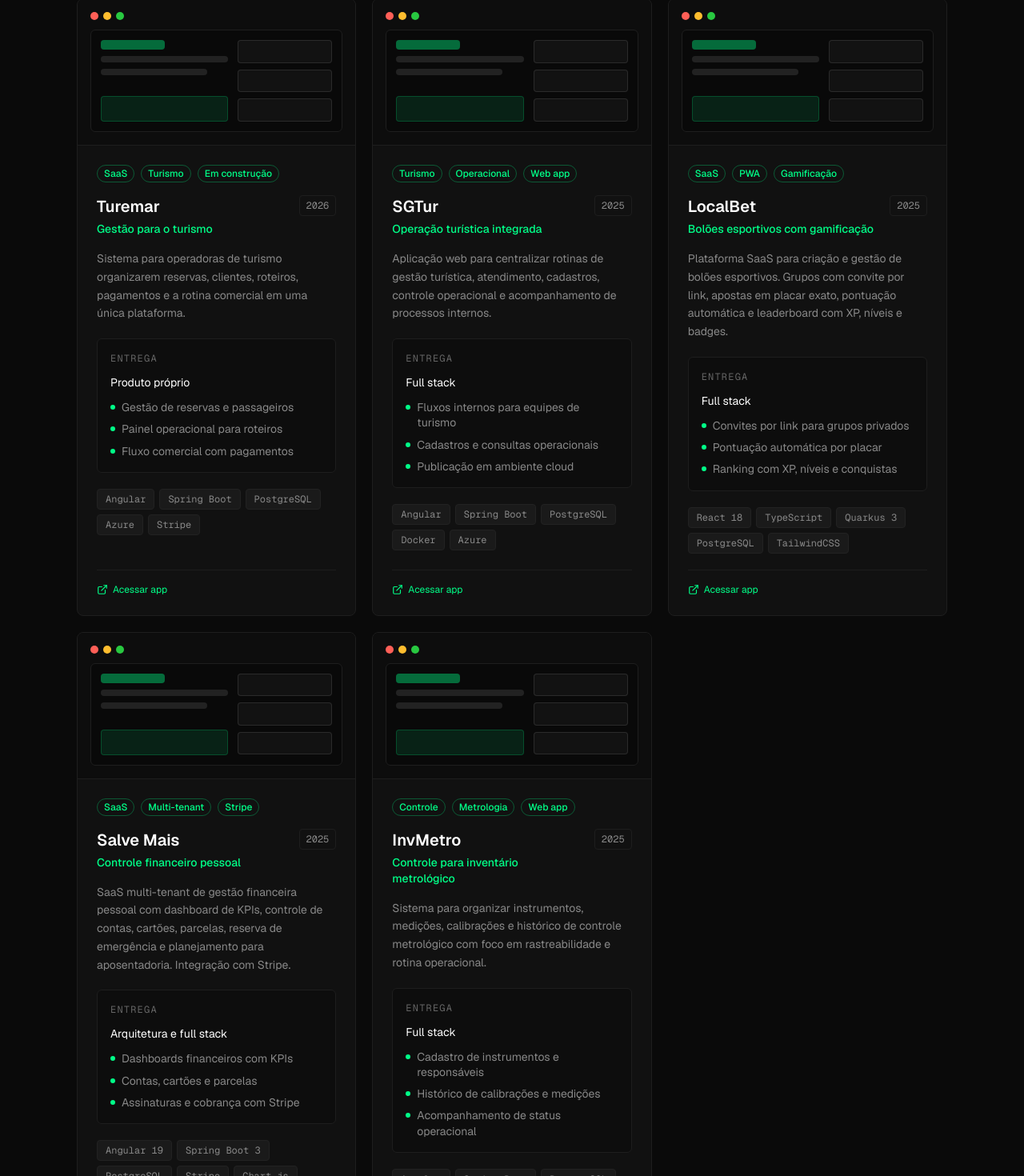
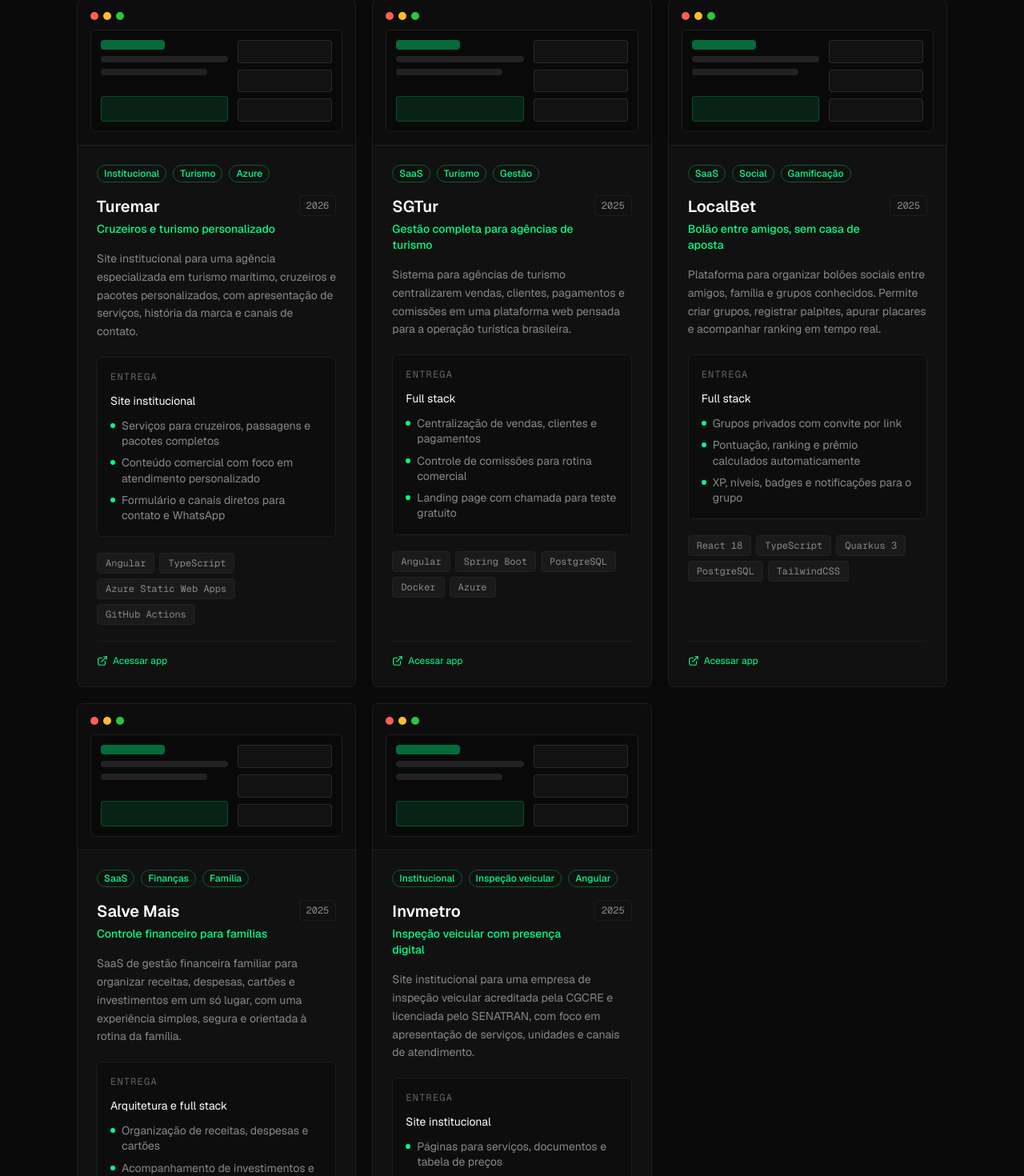
Before and after one commit to lytotech/lytotech, a Next.js app: page / in a window 1280 px wide. Shown: the part 1673-3143 px from the top of the page at 80% size. Built offline with nearby package versions, Linux system fonts and the light colour scheme.

Commit message:
Atualiza descricoes dos projetos

```diff
--- a/src/data/projects.ts
+++ b/src/data/projects.ts
@@ -17,35 +17,35 @@
   {
     id: "turemar",
     name: "Turemar",
-    tagline: "Gestão para o turismo",
+    tagline: "Cruzeiros e turismo personalizado",
     description:
-      "Sistema para operadoras de turismo organizarem reservas, clientes, roteiros, pagamentos e a rotina comercial em uma única plataforma.",
-    role: "Produto próprio",
+      "Site institucional para uma agência especializada em turismo marítimo, cruzeiros e pacotes personalizados, com apresentação de serviços, história da marca e canais de contato.",
+    role: "Site institucional",
     year: "2026",
-    tech: ["Angular", "Spring Boot", "PostgreSQL", "Azure", "Stripe"],
-    badges: ["SaaS", "Turismo", "Em construção"],
+    tech: ["Angular", "TypeScript", "Azure Static Web Apps", "GitHub Actions"],
+    badges: ["Institucional", "Turismo", "Azure"],
     highlights: [
-      "Gestão de reservas e passageiros",
-      "Painel operacional para roteiros",
-      "Fluxo comercial com pagamentos",
+      "Serviços para cruzeiros, passagens e pacotes completos",
+      "Conteúdo comercial com foco em atendimento personalizado",
+      "Formulário e canais diretos para contato e WhatsApp",
     ],
-    demo: "https://www.turemar.com.br",
+    demo: "https://purple-field-0e6fc1f10.7.azurestaticapps.net",
     status: "active",
   },
   {
     id: "sgtur",
     name: "SGTur",
-    tagline: "Operação turística integrada",
+    tagline: "Gestão completa para agências de turismo",
     description:
-      "Aplicação web para centralizar rotinas de gestão turística, atendimento, cadastros, controle operacional e acompanhamento de processos internos.",
+      "Sistema para agências de turismo centralizarem vendas, clientes, pagamentos e comissões em uma plataforma web pensada para a operação turística brasileira.",
     role: "Full stack",
     year: "2025",
     tech: ["Angular", "Spring Boot", "PostgreSQL", "Docker", "Azure"],
-    badges: ["Turismo", "Operacional", "Web app"],
+    badges: ["SaaS", "Turismo", "Gestão"],
     highlights: [
-      "Fluxos internos para equipes de turismo",
-      "Cadastros e consultas operacionais",
-      "Publicação em ambiente cloud",
+      "Centralização de vendas, clientes e pagamentos",
+      "Controle de comissões para rotina comercial",
+      "Landing page com chamada para teste gratuito",
     ],
     demo: "https://www.sgtur.com.br",
     status: "active",
@@ -53,17 +53,17 @@
   {
     id: "localbet",
     name: "LocalBet",
-    tagline: "Bolões esportivos com gamificação",
+    tagline: "Bolão entre amigos, sem casa de aposta",
     description:
-      "Plataforma SaaS para criação e gestão de bolões esportivos. Grupos com convite por link, apostas em placar exato, pontuação automática e leaderboard com XP, níveis e badges.",
+      "Plataforma para organizar bolões sociais entre amigos, família e grupos conhecidos. Permite criar grupos, registrar palpites, apurar placares e acompanhar ranking em tempo real.",
     role: "Full stack",
     year: "2025",
     tech: ["React 18", "TypeScript", "Quarkus 3", "PostgreSQL", "TailwindCSS"],
-    badges: ["SaaS", "PWA", "Gamificação"],
+    badges: ["SaaS", "Social", "Gamificação"],
     highlights: [
-      "Convites por link para grupos privados",
-      "Pontuação automática por placar",
-      "Ranking com XP, níveis e conquistas",
+      "Grupos privados com convite por link",
+      "Pontuação, ranking e prêmio calculados automaticamente",
+      "XP, níveis, badges e notificações para o grupo",
     ],
     demo: "https://www.localbet.com.br",
     status: "active",
@@ -71,9 +71,9 @@
   {
     id: "salve-mais",
     name: "Salve Mais",
-    tagline: "Controle financeiro pessoal",
+    tagline: "Controle financeiro para famílias",
     description:
-      "SaaS multi-tenant de gestão financeira pessoal com dashboard de KPIs, controle de contas, cartões, parcelas, reserva de emergência e planejamento para aposentadoria. Integração com Stripe.",
+      "SaaS de gestão financeira familiar para organizar receitas, despesas, cartões e investimentos em um só lugar, com uma experiência simples, segura e orientada à rotina da família.",
     role: "Arquitetura e full stack",
     year: "2025",
     tech: [
@@ -84,29 +84,29 @@
       "Chart.js",
       "TypeScript",
     ],
-    badges: ["SaaS", "Multi-tenant", "Stripe"],
+    badges: ["SaaS", "Finanças", "Família"],
     highlights: [
-      "Dashboards financeiros com KPIs",
-      "Contas, cartões e parcelas",
-      "Assinaturas e cobrança com Stripe",
+      "Organização de receitas, despesas e cartões",
+      "Acompanhamento de investimentos e vida financeira",
+      "Assinaturas e cobrança integradas com Stripe",
     ],
     demo: "https://www.salvemais.com.br",
     status: "active",
   },
   {
     id: "invmetro",
-    name: "InvMetro",
-    tagline: "Controle para inventário metrológico",
+    name: "Invmetro",
+    tagline: "Inspeção veicular com presença digital",
     description:
-      "Sistema para organizar instrumentos, medições, calibrações e histórico de controle metrológico com foco em rastreabilidade e rotina operacional.",
-    role: "Full stack",
+      "Site institucional para uma empresa de inspeção veicular acreditada pela CGCRE e licenciada pelo SENATRAN, com foco em apresentação de serviços, unidades e canais de atendimento.",
+    role: "Site institucional",
     year: "2025",
-    tech: ["Angular", "Spring Boot", "PostgreSQL", "TypeScript", "TailwindCSS"],
-    badges: ["Controle", "Metrologia", "Web app"],
+    tech: ["Angular", "TypeScript", "Bootstrap", "Font Awesome", "Google Analytics"],
+    badges: ["Institucional", "Inspeção veicular", "Angular"],
     highlights: [
-      "Cadastro de instrumentos e responsáveis",
-      "Histórico de calibrações e medições",
-      "Acompanhamento de status operacional",
+      "Páginas para serviços, documentos e tabela de preços",
+      "Conteúdo para unidades em Curitiba e Campo Largo",
+      "FAQ e chamadas para agendamento via WhatsApp",
     ],
     demo: "https://invmetro.com.br/#/",
     status: "active",
```
